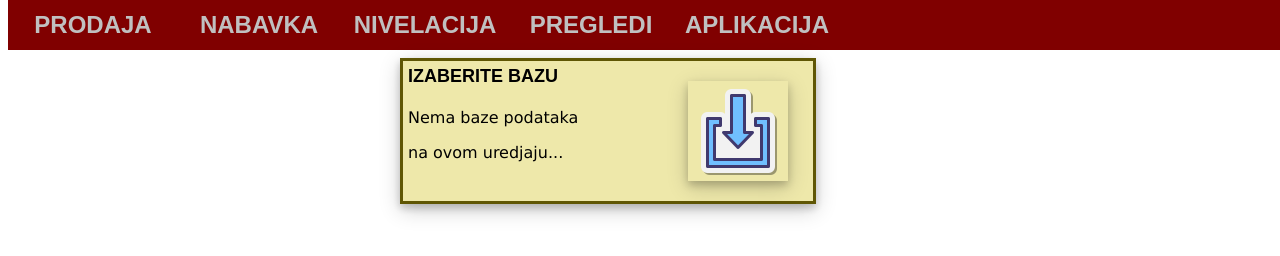
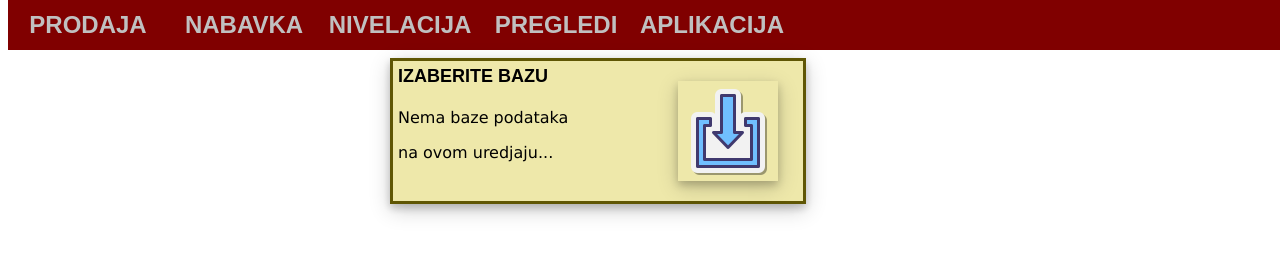
Before and after one commit to Nenadpin/knjigovodstvo, a plain HTML site: page index.html in a window 1280 px wide. Drawn offline with Linux system fonts and the light colour scheme.

Commit message:
smanjen prikaz

```diff
--- a/index.css
+++ b/index.css
@@ -13,7 +13,7 @@ pre {
 }
 .meniBtn {
   border: none;
-  width: 160px;
+  width: 150px;
   height: 40px;
   font-size: x-large;
   text-transform: uppercase;
@@ -36,7 +36,7 @@ div.fixed {
   display: none;
   position: fixed;
   top: 58px;
-  left: 400px;
+  left: 390px;
   width: 400px;
   border: 3px solid #5f5604;
   padding: 5px;
```
